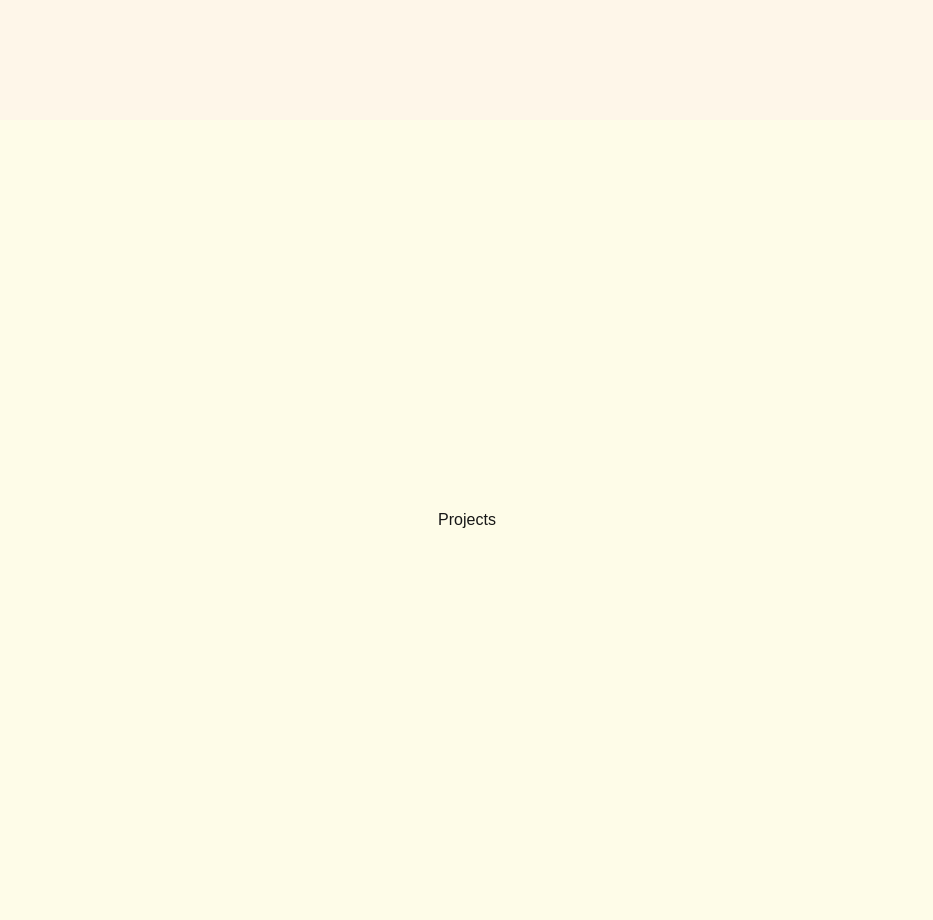
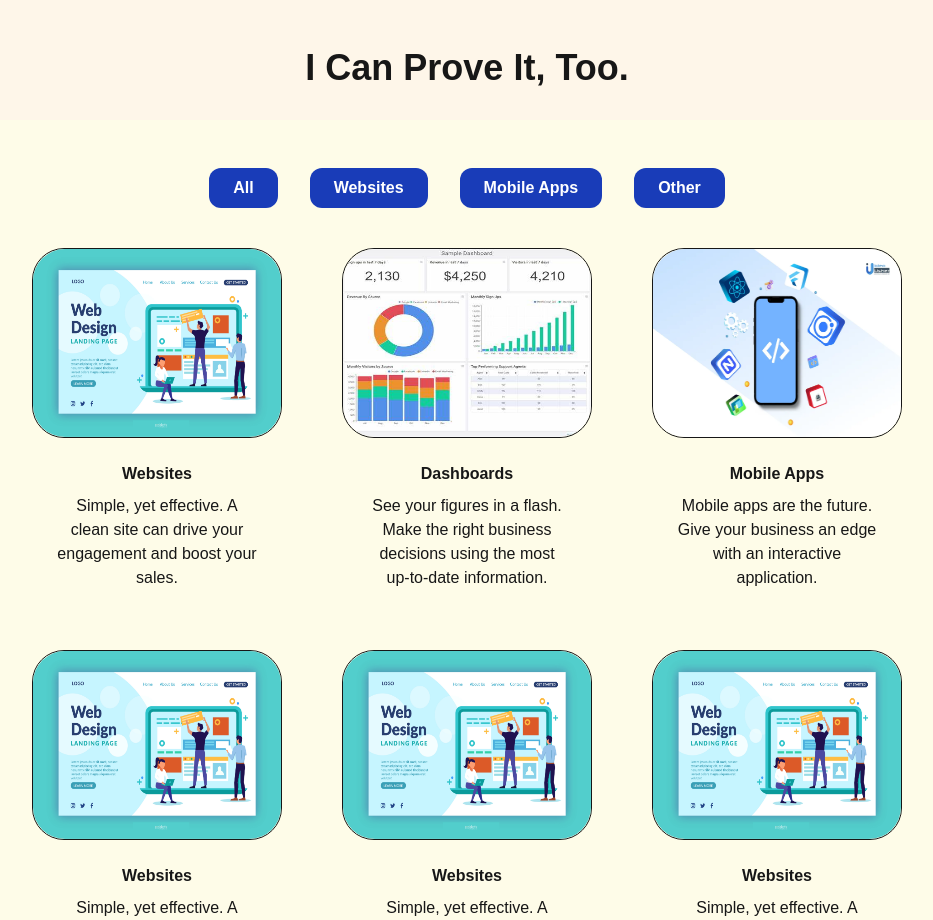
Before and after one commit to jhaqq/portfolio, a Next.js app: page / in a window 1280 px wide. Shown: the part 1480-2400 px from the top of the page, without its empty margins (173-1106 px from the left). Built offline with nearby package versions, Linux system fonts and the light colour scheme.

Commit message:
Added pages and styling

```diff
--- a/app/ui/About.tsx
+++ b/app/ui/About.tsx
@@ -3,7 +3,7 @@ import Image from "next/image";
 export default function About() {
   return (
     <div className="h-screen w-full bg-[#FEF6E9] flex justify-center items-center">
-      <div className="flex rounded-xl grow flex-col items-center justify-between gap-y-20 px-3 py-4 max-w-3/5">
+      <div className="flex grow flex-col items-center justify-between gap-y-20 3xl:max-w-3/5">
         <h1 className="font-bold text-4xl">
           So... What Should We Build <span className="text-purple-300 italic">Next?</span>
         </h1>
@@ -14,7 +14,7 @@ export default function About() {
                 alt="skill"
                 src={"/WebDev.jpg"}
                 className="rounded-4xl"
-                layout="fill"
+                fill={true}
               />
             </div>
             <p className="mb-2 font-bold">Websites</p>
@@ -29,7 +29,7 @@ export default function About() {
                 alt="skill"
                 src={"/Dashboard.jpg"}
                 className="rounded-4xl"
-                layout="fill"
+                fill={true}
               />
             </div>
             <p className="mb-2 font-bold">Dashboards</p>
@@ -43,7 +43,7 @@ export default function About() {
                 alt="skill"
                 src={"/MobileDev.webp"}
                 className="rounded-4xl"
-                layout="fill"
+                fill={true}
               />
             </div>
             <p className="mb-2 font-bold">Mobile Apps</p>
--- a/app/ui/Home.tsx
+++ b/app/ui/Home.tsx
@@ -2,9 +2,9 @@ import Header from "./header";
 
 export default function Home() {
   return (
-    <div className="flex flex-col w-full h-screen">
-      <div className="flex flex-1 justify-around items-center bg-yellow-50">
-        <div className="flex flex-col w-72 p-5 border relative top-[-50px] bg-white">
+    <div className="flex flex-col items-center w-full h-screen bg-yellow-50">
+      <div className="flex flex-1 w-3/5 justify-around items-center ">
+        <div className="flex flex-col w-72 3xl:max-w-1/2 p-5 border relative top-[-50px] bg-white">
           <h1 className="text-4xl">Hey! I'm Jacob</h1>
           <p className="text-xl mb-4">
             I'm a Full Stack Developer who loves to build.
--- a/app/ui/Projects.tsx
+++ b/app/ui/Projects.tsx
@@ -1,7 +1,117 @@
+import Image from "next/image";
+
 export default function Projects() {
   return (
     <div className="h-screen w-full bg-yellow-50 flex justify-center items-center">
-      Projects
+      <div className="flex grow flex-col items-center justify-between 3xl:max-w-3/4">
+        <h1 className="font-bold text-4xl mb-20">I Can Prove It, Too.</h1>
+        <div className="flex flex-row gap-8 mb-10">
+          <div className="py-2 px-6 bg-blue-800 rounded-xl">
+            <p className="text-md text-white font-bold">All</p>
+          </div>
+          <div className="py-2 px-6 bg-blue-800 rounded-xl">
+            <p className="text-md text-white font-bold">Websites</p>
+          </div>
+          <div className="py-2 px-6 bg-blue-800 rounded-xl">
+            <p className="text-md text-white font-bold">Mobile Apps</p>
+          </div>
+          <div className="py-2 px-6 bg-blue-800 rounded-xl">
+            <p className="text-md text-white font-bold">Other</p>
+          </div>
+        </div>
+        <div className="grid grid-cols-3 gap-15">
+          <div className="flex flex-col items-center max-w-72">
+            <div className="w-[250px] h-[190px] rounded-4xl border relative mb-6">
+              <Image
+                alt="skill"
+                src={"/WebDev.jpg"}
+                className="rounded-4xl"
+                fill={true}
+              />
+            </div>
+            <p className="mb-2 font-bold">Websites</p>
+            <p className="text-center max-w-[200px]">
+              Simple, yet effective. A clean site can drive your engagement and
+              boost your sales.
+            </p>
+          </div>
+          <div className="flex flex-col items-center max-w-72">
+            <div className="w-[250px] h-[190px] rounded-4xl border relative mb-6">
+              <Image
+                alt="skill"
+                src={"/Dashboard.jpg"}
+                className="rounded-4xl"
+                fill={true}
+              />
+            </div>
+            <p className="mb-2 font-bold">Dashboards</p>
+            <p className="text-center max-w-[200px]">
+              See your figures in a flash. Make the right business decisions
+              using the most up-to-date information.
+            </p>
+          </div>
+          <div className="flex flex-col items-center max-w-72">
+            <div className="w-[250px] h-[190px] rounded-4xl border relative mb-6">
+              <Image
+                alt="skill"
+                src={"/MobileDev.webp"}
+                className="rounded-4xl"
+                fill={true}
+              />
+            </div>
+            <p className="mb-2 font-bold">Mobile Apps</p>
+            <p className="text-center max-w-[200px]">
+              Mobile apps are the future. Give your business an edge with an
+              interactive application.
+            </p>
+          </div>
+          <div className="flex flex-col items-center max-w-72">
+            <div className="w-[250px] h-[190px] rounded-4xl border relative mb-6">
+              <Image
+                alt="skill"
+                src={"/WebDev.jpg"}
+                className="rounded-4xl"
+                fill={true}
+              />
+            </div>
+            <p className="mb-2 font-bold">Websites</p>
+            <p className="text-center max-w-[200px]">
+              Simple, yet effective. A clean site can drive your engagement and
+              boost your sales.
+            </p>
+          </div>
+          <div className="flex flex-col items-center max-w-72">
+            <div className="w-[250px] h-[190px] rounded-4xl border relative mb-6">
+              <Image
+                alt="skill"
+                src={"/WebDev.jpg"}
+                className="rounded-4xl"
+                fill={true}
+              />
+            </div>
+            <p className="mb-2 font-bold">Websites</p>
+            <p className="text-center max-w-[200px]">
+              Simple, yet effective. A clean site can drive your engagement and
+              boost your sales.
+            </p>
+          </div>
+          <div className="flex flex-col items-center max-w-72">
+            <div className="w-[250px] h-[190px] rounded-4xl border relative mb-6">
+              <Image
+                alt="skill"
+                src={"/WebDev.jpg"}
+                className="rounded-4xl"
+                fill={true}
+              />
+            </div>
+            <p className="mb-2 font-bold">Websites</p>
+            <p className="text-center max-w-[200px]">
+              Simple, yet effective. A clean site can drive your engagement and
+              boost your sales.
+            </p>
+          </div>
+        </div>
+      </div>
     </div>
   );
 }
```
